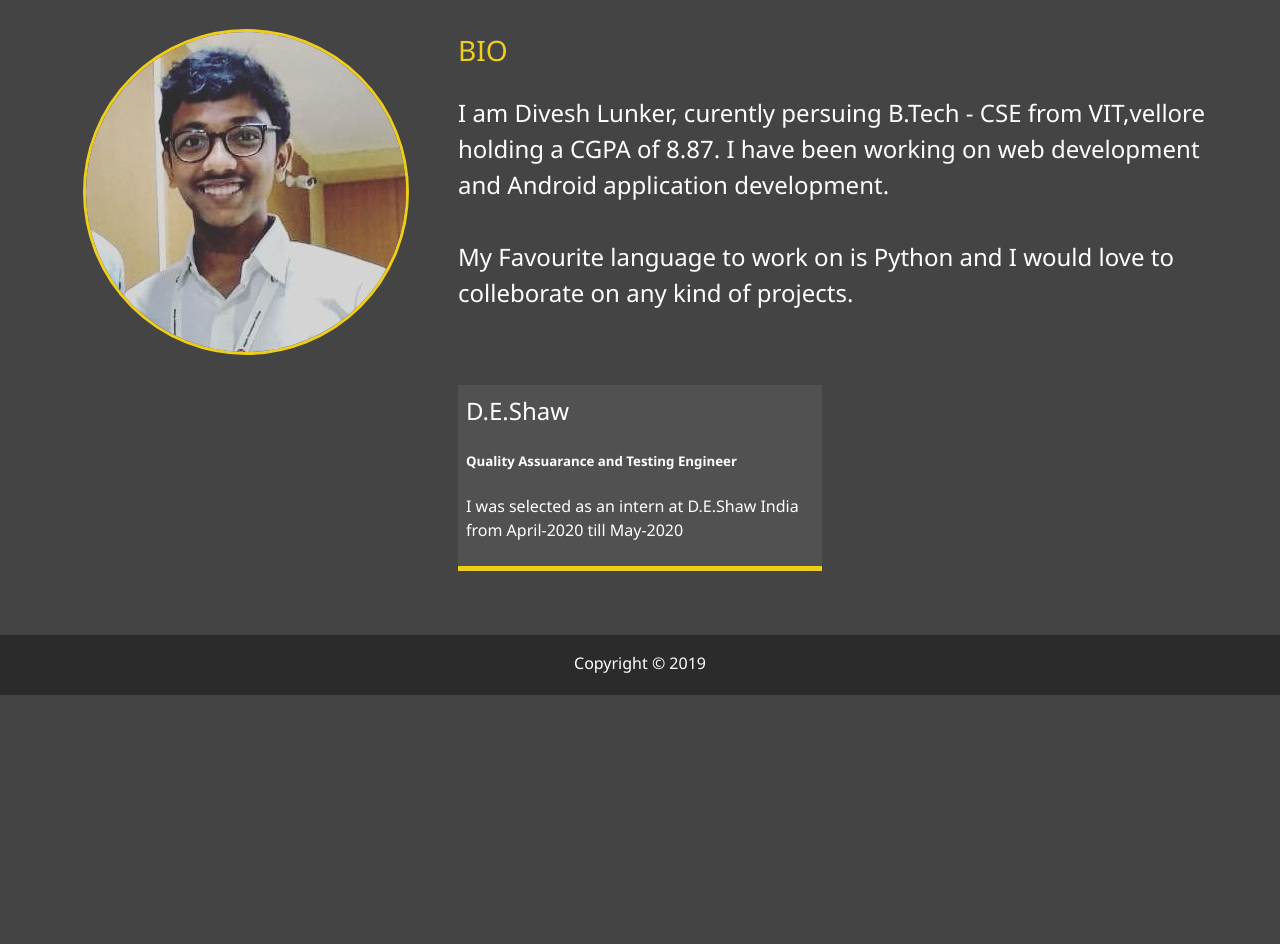
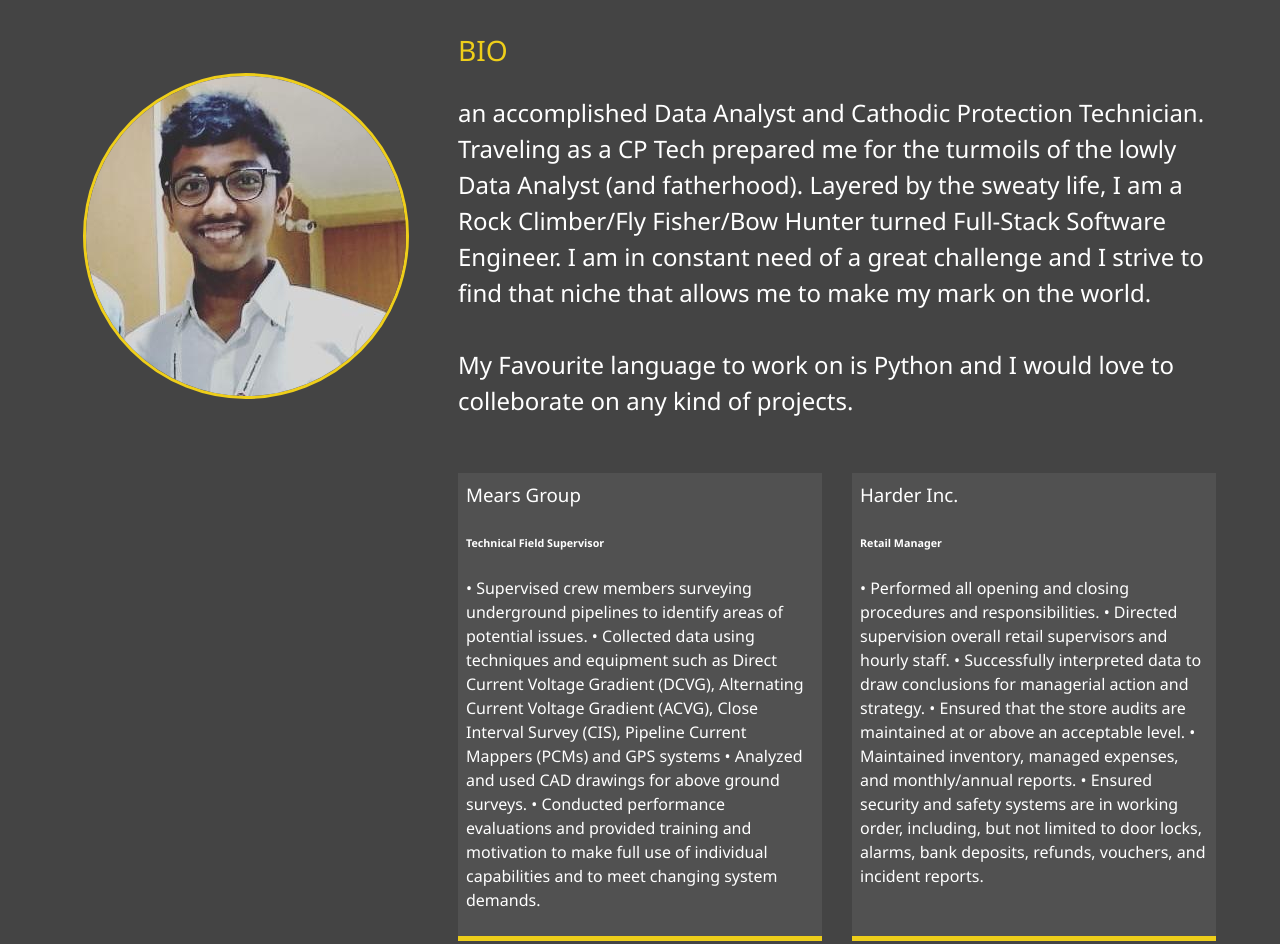
Before and after one commit to Shurukian/Portfolio, a plain HTML site: page about.html in a window 1280 px wide. Shown: the part 253-1197 px from the top of the page. Before the commit the page ends 948 px from the top, so only its background shows below. Drawn offline with Linux system fonts and the light colour scheme.

Commit message:
Edited
Added all work experience.
edited the copyright link to be back to the template owner.

```diff
--- a/about.html
+++ b/about.html
@@ -62,7 +62,11 @@
 
       <div class="bio">
         <h3 class="text-secondary">BIO</h3>
-        <p>I am Divesh Lunker, curently persuing B.Tech - CSE from VIT,vellore holding a CGPA of 8.87. I have been working on web development and Android application development.
+        <p> an accomplished Data Analyst and Cathodic Protection Technician.
+          Traveling as a CP Tech prepared me for the turmoils of the lowly Data Analyst (and fatherhood).
+          Layered by the sweaty life, I am a Rock Climber/Fly Fisher/Bow Hunter turned Full-Stack Software Engineer.
+          I am in constant need of a great challenge and I strive to find that
+          niche that allows me to make my mark on the world.
         <br><br>
         My Favourite language to work on is Python and I would love to colleborate on any kind of projects.
 
@@ -72,27 +76,43 @@
 
       <div class="job-1"></div>
       <div class="job job-2">
-        <h2>D.E.Shaw</h2>
-        <h5>Quality Assuarance and Testing Engineer</h5>
-        <p>I was selected as an intern at D.E.Shaw India from April-2020 till May-2020</p>
+        <h2>Mears Group</h2>
+        <h5>Data Analyst</h5>
+        <p>• Creating reports from in-line inspection data to produce a comprehensive overview of pipeline integrity.
+            • Developing new reports and delegate tasks to multiple field team members.
+            • Successfully interpreted data to draw conclusions for managerial actions and strategies.
+            • Proposing solutions to improve system efficiencies and reduce total expenses.
+            • Effectively working and communicating in a team environment.
+        </p>
       </div>
 
 
-<!--
       <div class="job job-2">
-        <h3>Designers ABC</h3>
-        <h6>Front End Developer</h6>
-        <p>Lorem ipsum dolor sit amet consectetur adipisicing elit. Voluptates perferendis totam enim. Nesciunt porro dolores
-          expedita dolor necessitatibus deserunt nemo.</p>
+        <h3>Mears Group</h3>
+        <h6>Technical Field Supervisor</h6>
+        <p>
+          • Supervised crew members surveying underground pipelines to identify areas of potential issues.
+          • Collected data using techniques and equipment such as Direct Current Voltage Gradient (DCVG), Alternating Current Voltage Gradient (ACVG),
+          Close Interval Survey (CIS), Pipeline Current Mappers (PCMs) and GPS systems
+          • Analyzed and used CAD drawings for above ground surveys.
+          • Conducted performance evaluations and provided training and motivation to make full use of individual capabilities and to meet changing system demands.
+        </p>
+      </div> -->
+
+      <div class="job job-3">
+        <h3>Harder Inc.</h3>
+        <h6>Retail Manager</h6>
+        <p>
+          • Performed all opening and closing procedures and responsibilities.
+          • Directed supervision overall retail supervisors and hourly staff.
+          • Successfully interpreted data to draw conclusions for managerial action and strategy.
+          • Ensured that the store audits are maintained at or above an acceptable level.
+          • Maintained inventory, managed expenses, and monthly/annual reports.
+          • Ensured security and safety systems are in working order, including,
+          but not limited to door locks, alarms, bank deposits, refunds, vouchers, and incident reports.
+        </p>
       </div>
 
-      <div class="job job-3">
-        <h3>Webworks</h3>
-        <h6>Graphic Designer</h6>
-        <p>Lorem ipsum dolor sit amet consectetur adipisicing elit. Voluptates perferendis totam enim. Nesciunt porro dolores
-          expedita dolor necessitatibus deserunt nemo.</p>
-      </div>
--->
     </div>
   </main>
 
```
Also changed, not shown: contact.html (+2 -2 lines), index.html (+3 -3 lines).
